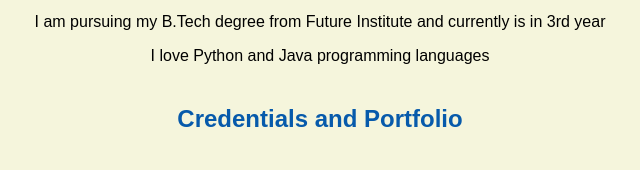
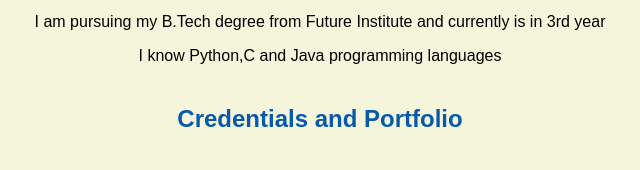
Before and after one commit to Ranitdas26/vaibhavshaw4430.github.io, a plain HTML site: page index.html in a window 1280 px wide. Shown: the part 624-794 px from the top of the page, 320-960 px from the left. Drawn offline with Linux system fonts and the light colour scheme.

Commit message:
Update index.html

```diff
--- a/index.html
+++ b/index.html
@@ -20,7 +20,7 @@
     <h2>About Me</h2>
     <p>I have studied in St Thomas' Boys' School</p>
     <p>I am pursuing my B.Tech degree from Future Institute and currently is in 3rd year</p>
-    <p>I love Python and Java programming languages</p>
+    <p>I know Python,C and Java programming languages</p>
     <h2>Credentials and Portfolio</h2>
 <p><a href="resume.html">My Resume</a> | <a href = "https://github.com/vaibhavshaw4430">My GitHub</a></p>
 <h2>Contact</h2>
```
